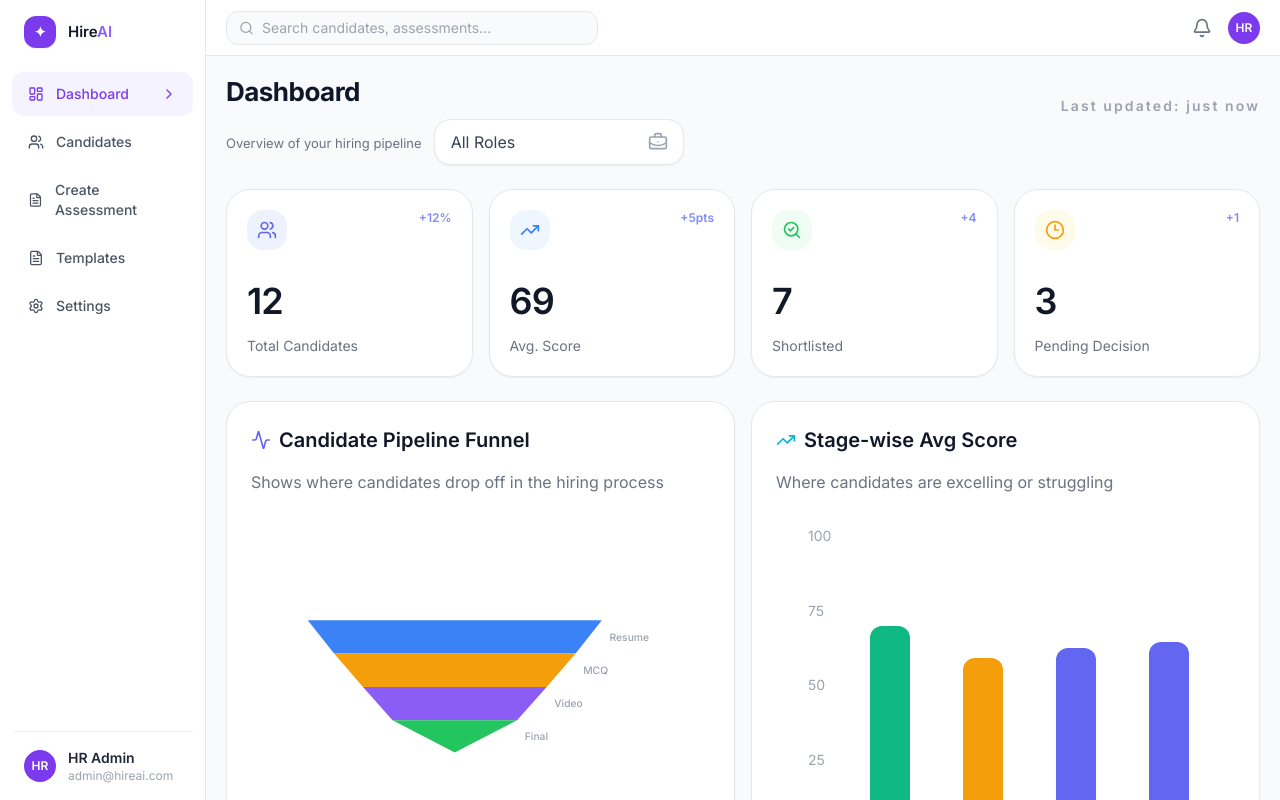
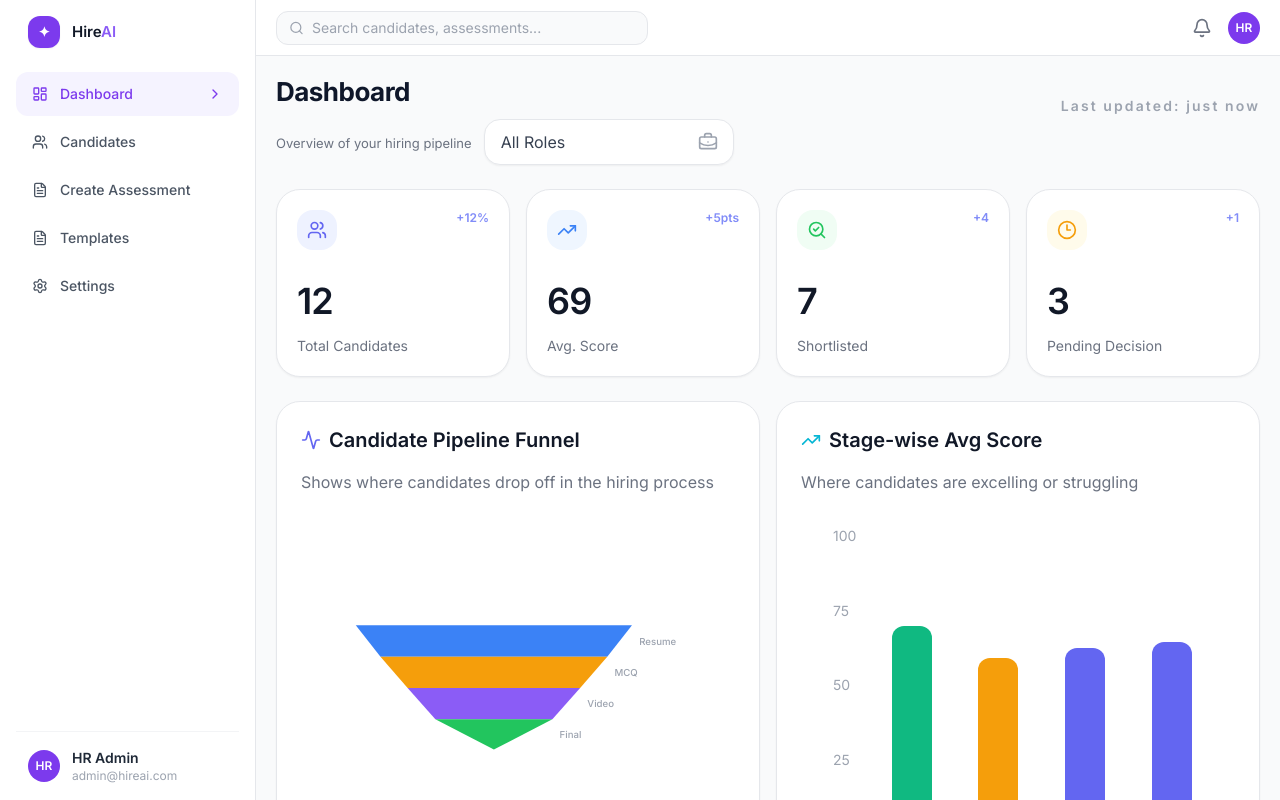
Before and after one commit to Hemsuriya/ai-recruitment-system, a React (Vite) app in the folder frontend/: page /hr/dashboard in a window 1280 px wide. Built offline with nearby package versions, Linux system fonts and the light colour scheme.

Commit message:
Adjust HR shell sidebar width

```diff
--- a/frontend/src/components/layouts/HrShell.tsx
+++ b/frontend/src/components/layouts/HrShell.tsx
@@ -52,7 +52,7 @@ export default function HrShell({ activeItem, children }: HrShellProps) {
 
   return (
     <div className="flex h-screen bg-gray-50">
-      <div className="flex w-[206px] flex-col justify-between border-r border-gray-200 bg-white px-3 py-4">
+      <div className="flex w-[20vw] min-w-[240px] max-w-[320px] flex-col justify-between border-r border-gray-200 bg-white px-4 py-4">
         <div>
           <div className="mb-6 flex items-center gap-3 px-3">
             <div className="flex h-8 w-8 items-center justify-center rounded-xl bg-violet-600 text-sm font-bold text-white shadow-sm">
```
